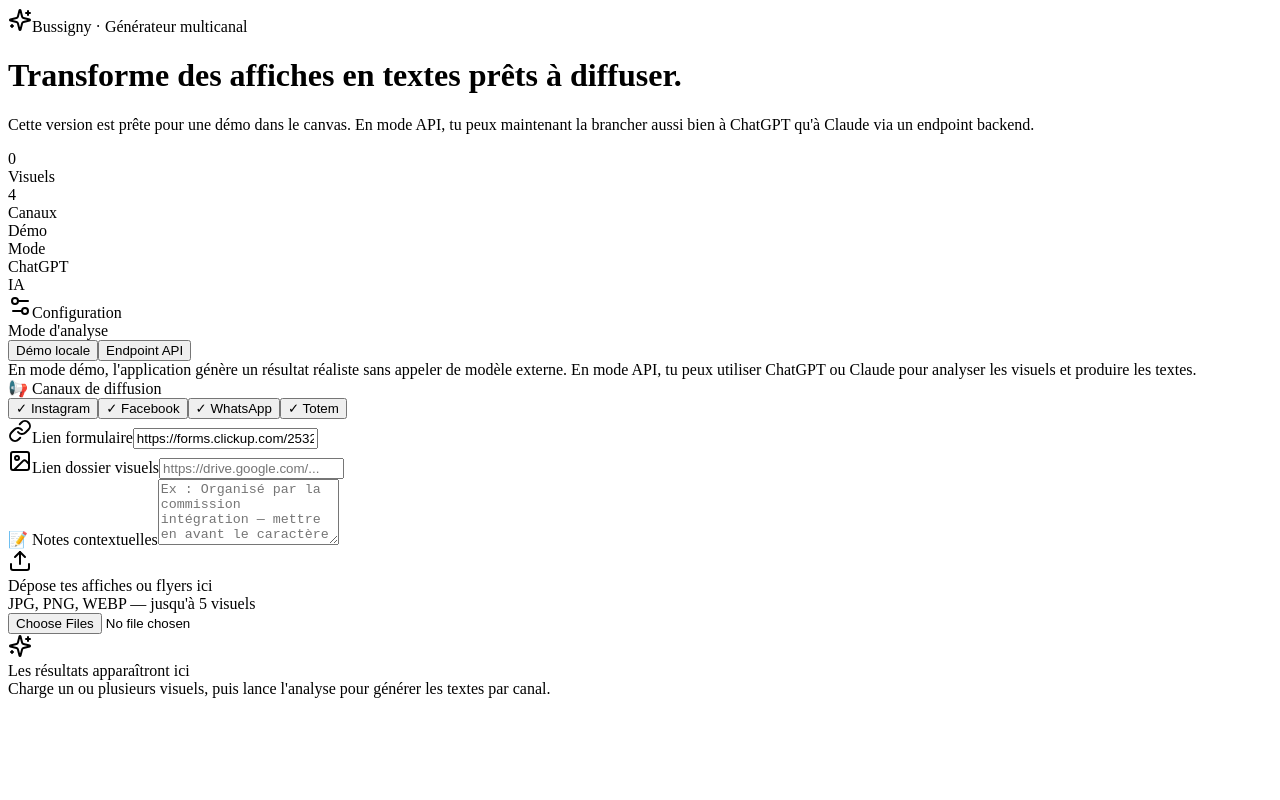
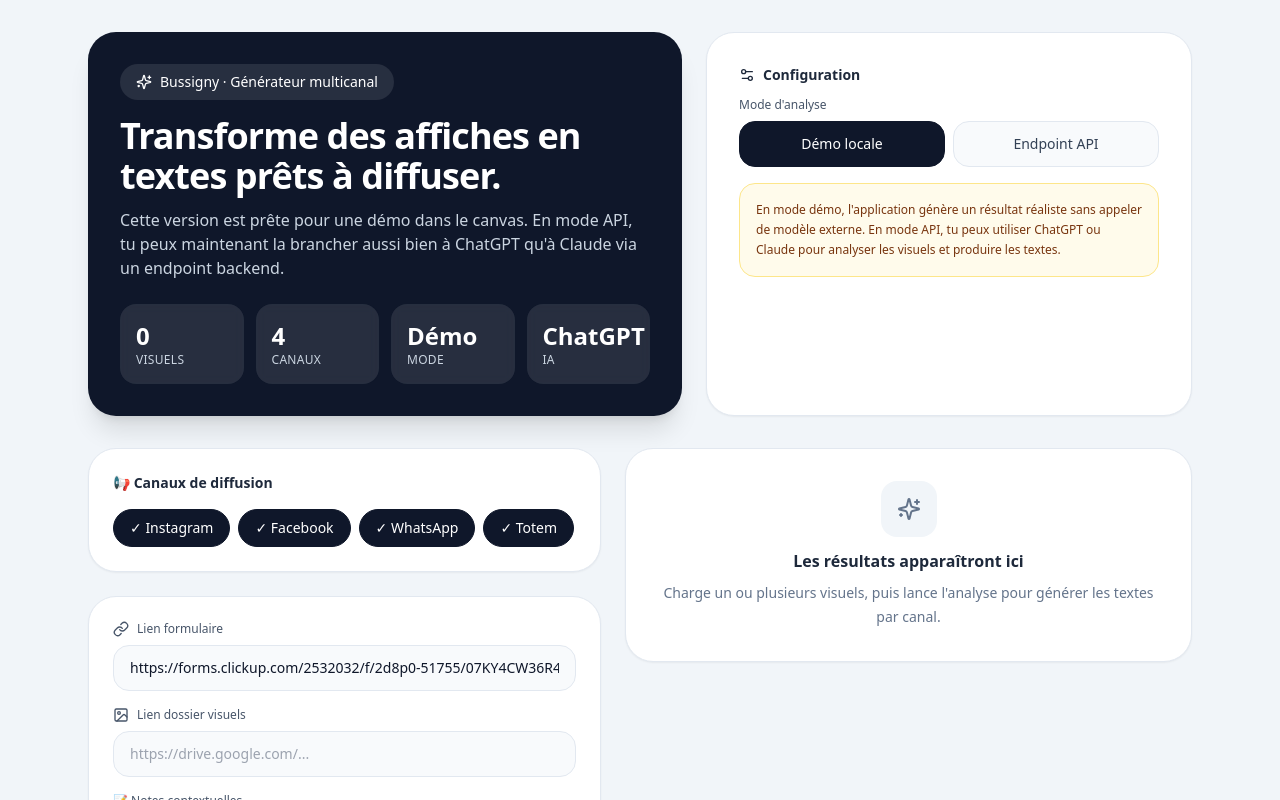
Before and after one commit to jineichen-bussigny/bussigny-ai, a Next.js app: page / in a window 1280 px wide. Shown: the top 800 px of the page. Built offline with nearby package versions, Linux system fonts and the light colour scheme.

Commit message:
add tailwind setup

```diff
--- /dev/null
+++ b/app/globals.css
@@ -0,0 +1,8 @@
+@tailwind base;
+@tailwind components;
+@tailwind utilities;
+
+html, body {
+  margin: 0;
+  padding: 0;
+}
--- a/app/layout.jsx
+++ b/app/layout.jsx
@@ -1,3 +1,5 @@
+import "./globals.css";
+
 export const metadata = {
   title: "Bussigny AI",
   description: "Générateur multicanal pour la Ville de Bussigny",
--- /dev/null
+++ b/postcss.config.js
@@ -0,0 +1,6 @@
+module.exports = {
+  plugins: {
+    tailwindcss: {},
+    autoprefixer: {},
+  },
+};
--- /dev/null
+++ b/tailwind.config.js
@@ -0,0 +1,10 @@
+/** @type {import('tailwindcss').Config} */
+module.exports = {
+  content: [
+    "./app/**/*.{js,ts,jsx,tsx}",
+  ],
+  theme: {
+    extend: {},
+  },
+  plugins: [],
+};
```
